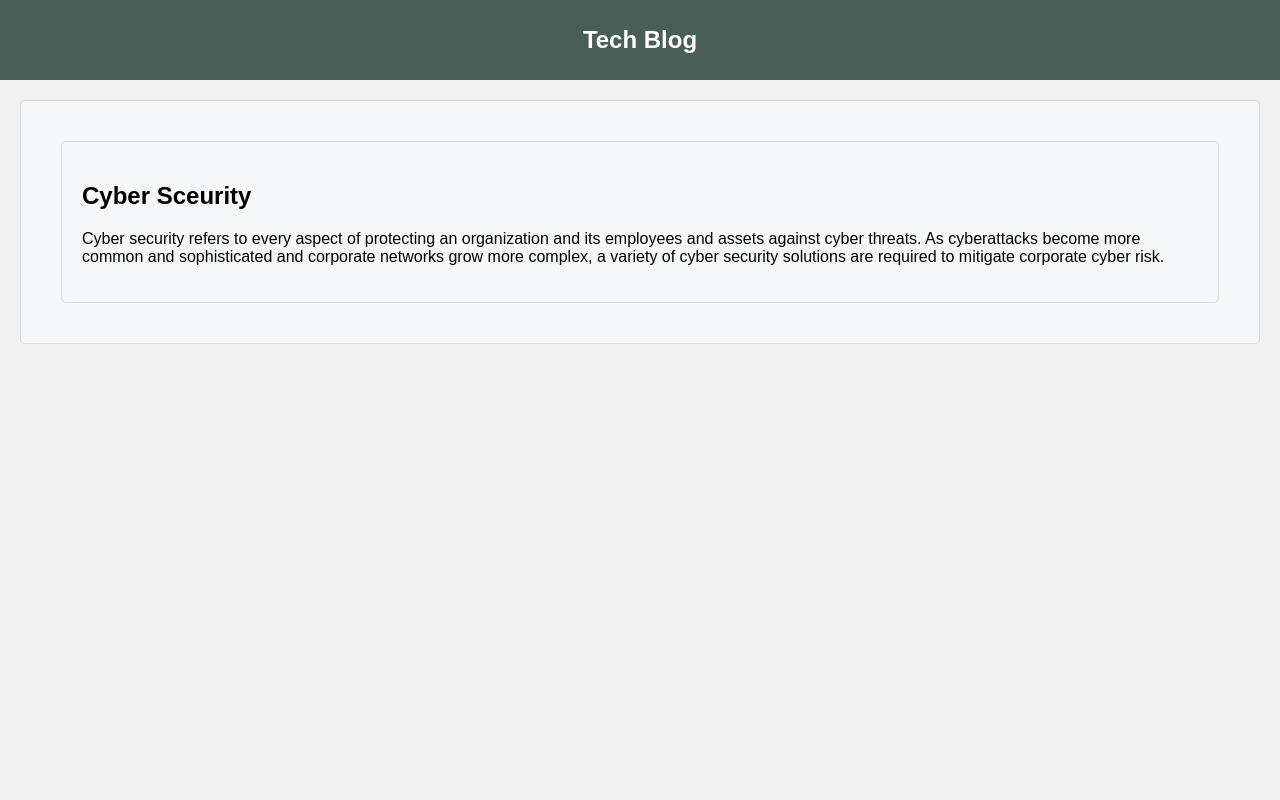
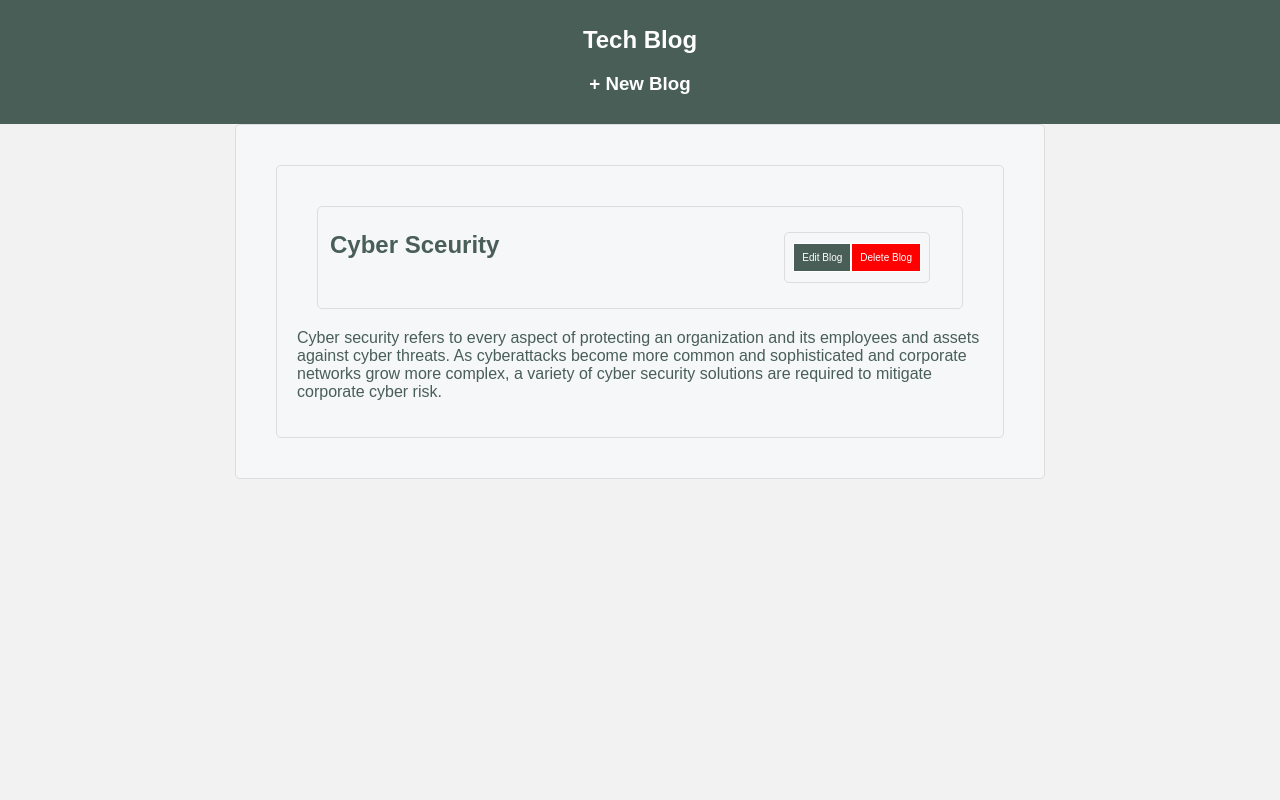
Before and after one commit to habibullah791/Django-Blog-App, a Django app: page /blog/6/ in a window 1280 px wide. Run offline with Django 4.2, Linux system fonts and the light colour scheme; data comes from the database, SQL or seed files in the repository; both versions use the stored data as it was after the commit.

Commit message:
Create - CRUD Functionality in Blog App

```diff
--- a/django_project/blog/urls.py
+++ b/django_project/blog/urls.py
@@ -1,8 +1,11 @@
 from django.urls import path
-from .views import BlogListView, BlogDetailView
+from .views import BlogListView, BlogDetailView, BlogCreateView, BlogUpdateView, BlogDeleteView
 
 
 urlpatterns = [
     path("", BlogListView.as_view(), name="home"),
-    path("blog/<int:pk>/", BlogDetailView.as_view(), name="blog_detail") #new
+    path("blog/<int:pk>/", BlogDetailView.as_view(), name="blog_detail"), #new
+    path("blog/new/", BlogCreateView.as_view(), name="new_blog"), #new
+    path("blog/<int:pk>/edit", BlogUpdateView.as_view(), name="edit_blog"), #new
+    path("blog/<int:pk>/del", BlogDeleteView.as_view(), name="del_blog"), #new
 ]
--- a/django_project/blog/views.py
+++ b/django_project/blog/views.py
@@ -1,4 +1,8 @@
-from django.views.generic import ListView, DetailView
+from django.views.generic import ListView, DetailView, DeleteView
+from django.views.generic.edit import CreateView, UpdateView
+from django.urls import reverse_lazy
+
+
 from .models import Blog
 
 class BlogListView(ListView):
@@ -22,3 +26,51 @@ class BlogDetailView(DetailView):
     """
     model = Blog
     template_name = "blog_detail.html"
+
+
+class BlogDetailView(DetailView):
+    """
+    BlogDetailView displays the details of a single blog post.
+
+    @param: DetailView (Django generic view)
+    @desc: This view extends Django's DetailView and is associated with the Blog model. It retrieves a specific blog post based on its primary key and renders the details in the "blog_detail.html" template.
+    @returns: Rendered HTML page with the details of a single blog post.
+    """
+    model = Blog
+    template_name = "blog_detail.html"
+
+class BlogCreateView(CreateView):
+    """
+    BlogCreateView allows users to create a new blog post.
+
+    @param: CreateView (Django generic view)
+    @desc: This view extends Django's CreateView and is associated with the Blog model. It provides a form for users to create a new blog post and uses the "new_blog.html" template.
+    @returns: Rendered HTML page with a form to create a new blog post.
+    """
+    model = Blog
+    template_name = "new_blog.html"
+    fields = ["title", "author", "body"]
+
+class BlogUpdateView(UpdateView):
+    """
+    BlogUpdateView allows users to update an existing blog post.
+
+    @param: UpdateView (Django generic view)
+    @desc: This view extends Django's UpdateView and is associated with the Blog model. It allows users to edit and update an existing blog post's title and body using the "edit_blog.html" template.
+    @returns: Rendered HTML page with a form to edit and update a blog post.
+    """
+    model = Blog
+    template_name = "edit_blog.html"
+    fields = ["title", "body"]
+
+class BlogDeleteView(DeleteView):
+    """
+    BlogDeleteView allows users to delete an existing blog post.
+
+    @param: DeleteView (Django generic view)
+    @desc: This view extends Django's DeleteView and is associated with the Blog model. It enables users to delete an existing blog post, and upon successful deletion, redirects to the "home" view.
+    @returns: Deletion of a blog post and redirection to the home page.
+    """
+    model = Blog
+    template_name = "del_blog.html"
+    success_url = reverse_lazy("home")
--- a/django_project/static/css/base.css
+++ b/django_project/static/css/base.css
@@ -1,6 +1,7 @@
 body {
     font-family: Arial, sans-serif;
     background-color: #f2f2f2;
+    color: #495E57;
     margin: 0;
     padding: 0;
 }
@@ -27,7 +28,54 @@ section{
     border-radius: 5px;
     background-color: #fff;
 }
-a{
+header  a{
+    text-decoration: none;
+    color: #fff;
+}
+div a{
     color: #495E57;
     text-decoration: none;
 }
+
+.blog_head_container{
+    display: flex;
+    justify-content: space-between;
+    padding: 5px 12px;
+}
+
+.blog_body{
+    width: 60%;
+    margin: auto;
+}
+
+.edit_blog{
+    padding: 8px;
+    font-size: 10px;
+    border: 1px solid #fff;
+    background-color: #495E57;
+}
+.del_blog{
+    padding: 8px;
+    font-size: 10px;
+    border: 1px solid #fff;
+    background-color: red;
+}
+
+.edit_blog a, .del_blog a{
+    color: #fff;
+}
+
+.edit_del_btn{
+    display: flex;
+    padding: 0 8px;
+}
+
+
+/* input type submitt */
+input[type=submit]{
+    background-color: #495E57;
+    color: #fff;
+    padding: 8px 12px;
+    border: 1px solid #495E57;
+    cursor: pointer;
+}
--- a/django_project/templates/base.html
+++ b/django_project/templates/base.html
@@ -9,8 +9,9 @@
     <body>
         <header>
             <h1><a href="{% url 'home' %}" style="text-decoration: none; color: #fff;">Tech Blog</a></h1>
+            <a href="{% url 'new_blog' %}"><h3>+ New Blog</h3></a>
         </header>
-        <div>
+        <div class="blog_body">
             {% block content %}
             {% endblock content %}
         </div>
--- a/django_project/templates/blog_detail.html
+++ b/django_project/templates/blog_detail.html
@@ -1,8 +1,18 @@
 <!-- templates/post_detail.html-->
 {% extends "base.html" %}
+
+
 {% block content %}
 <div class="post-entry">
-<h2>{{ object.title }}</h2>
-<p>{{ object.body }}</p>
+    <div class="blog_head_container">
+        <h2>{{ object.title }}</h2>
+        <div class="edit_del_btn">
+            <p class="edit_blog"><a href="{% url 'edit_blog' blog.pk %}"> Edit Blog</a></p>
+            <p class="del_blog"><a href="{% url 'del_blog' blog.pk %}"> Delete Blog</a></p>
+        </div>
+    </div>
+    <p>{{ object.body }}</p>
 </div>
+
+
 {% endblock content %}
```
Also changed, not shown: django_project/blog/tests.py (+37 -0 lines), django_project/templates/del_blog.html (added, +11 -0 lines), django_project/templates/edit_blog.html (added, +9 -0 lines), django_project/templates/new_blog.html (added, +9 -0 lines), django_project/db.sqlite3.
